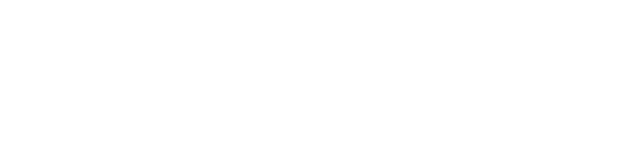
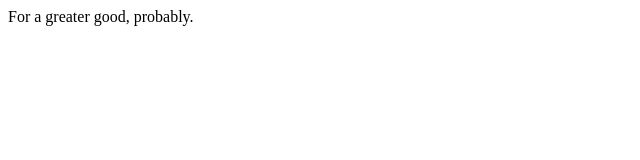
Before and after one commit to Zwelathy/rsschool-cv, a plain HTML site: page index.html in a window 1280 px wide. Shown: the whole page, without its empty margins (0-640 px from the left). Drawn offline with Linux system fonts and the light colour scheme.

```diff
--- a/index.html
+++ b/index.html
@@ -7,6 +7,6 @@
   <title>Document</title>
 </head>
 <body>
-
+  For a greater good, probably.
 </body>
 </html>
```
